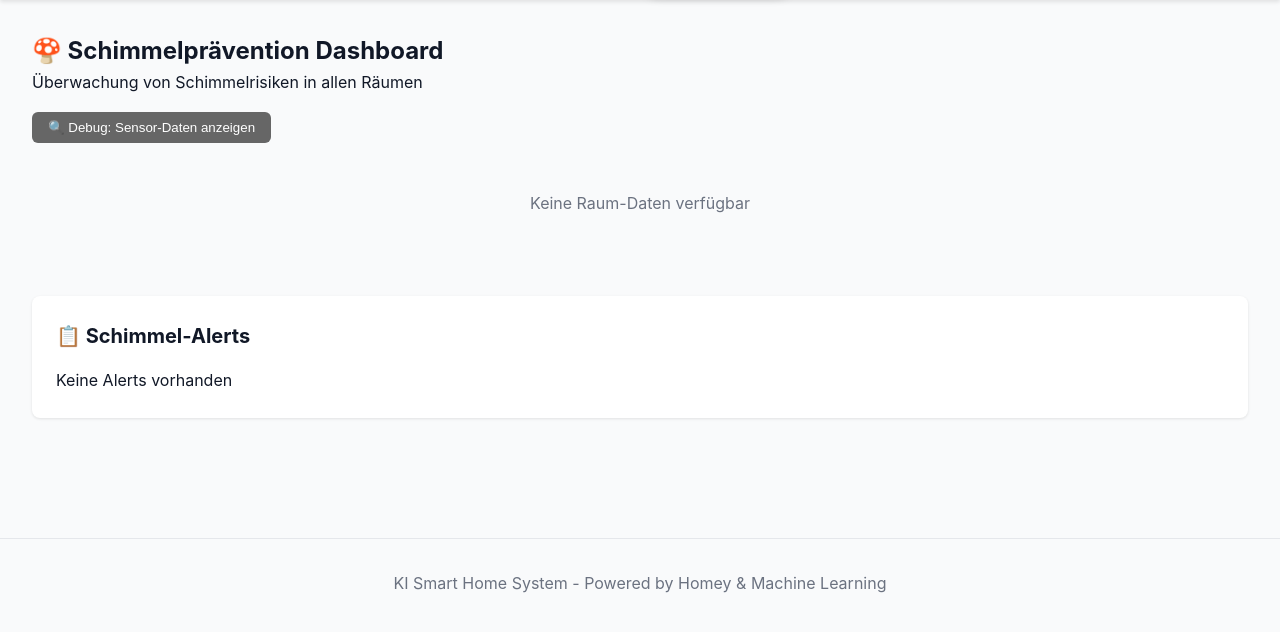
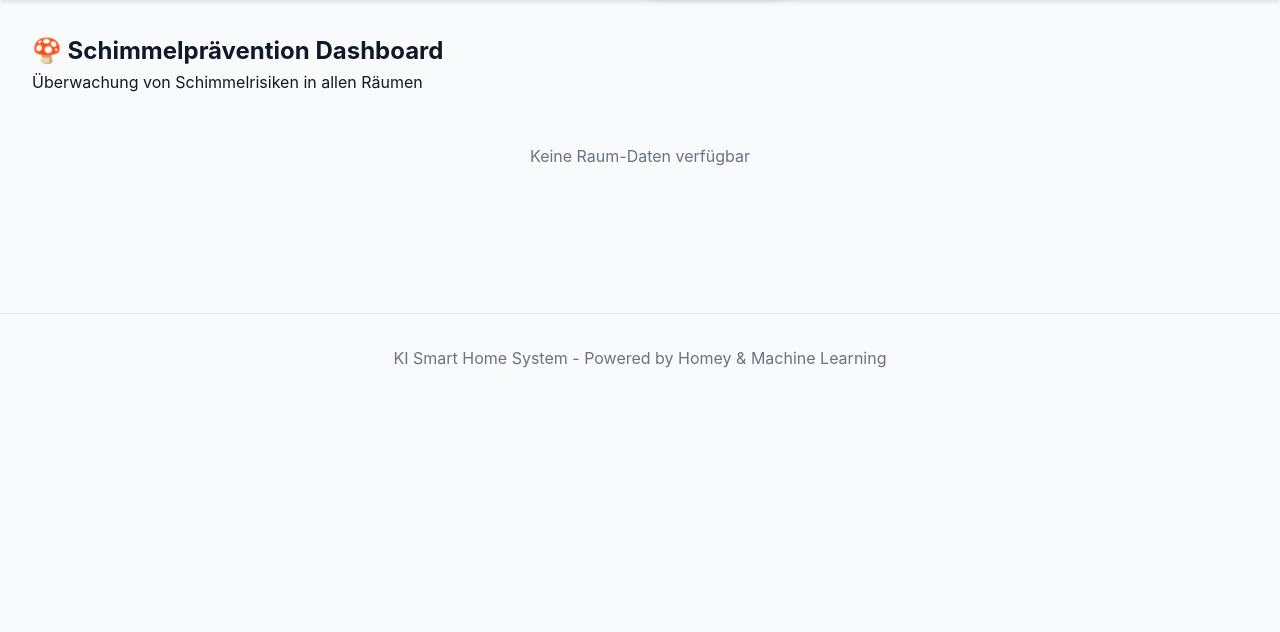
Before and after one commit to SHP-ART/KI-SYSTEM, a Flask app: page /mold-prevention in a window 1280 px wide. Shown: the part 146-778 px from the top of the page. Run offline with Flask 3, Linux system fonts and the light colour scheme; data that the repository does not hold is empty.

Commit message:
refactor: Simplify mold prevention dashboard to show only rooms
- Remove debug button and sensor data display
- Remove alerts section at bottom
- Focus on room-based mold risk overview
- Clean up unused JavaScript functions
- Keep room statistics and risk assessment

🤖 Generated with [Claude Code](https://claude.com/claude-code)

Co-Authored-By: Claude <noreply@anthropic.com>

```diff
--- a/src/web/templates/mold_prevention.html
+++ b/src/web/templates/mold_prevention.html
@@ -4,18 +4,10 @@
 <div class="page-header">
     <h2>🍄 Schimmelprävention Dashboard</h2>
     <p>Überwachung von Schimmelrisiken in allen Räumen</p>
-    <button onclick="showDebugInfo()" style="margin-top: 1rem; padding: 0.5rem 1rem; background: #666; color: white; border: none; border-radius: 6px; cursor: pointer;">
-        🔍 Debug: Sensor-Daten anzeigen
-    </button>
 </div>
 
 <div id="rooms-container" style="display: grid; grid-template-columns: repeat(auto-fit, minmax(300px, 1fr)); gap: 1rem;">
     <div class="loading">Lade Raum-Daten...</div>
-</div>
-
-<div class="card" style="margin-top: 2rem;">
-    <h3>📋 Schimmel-Alerts</h3>
-    <div id="alerts-container"></div>
 </div>
 
 <style>
@@ -36,12 +28,6 @@ async function loadData() {
     } catch (error) {
         document.getElementById('rooms-container').innerHTML = '<div class="loading">❌ Fehler beim Laden</div>';
     }
-
-    try {
-        const alertsResponse = await fetch('/api/mold/alerts?limit=10');
-        const alertsData = await alertsResponse.json();
-        if (alertsData.success) displayAlerts(alertsData.alerts);
-    } catch (error) {}
 }
 
 function displayRooms(rooms) {
@@ -117,74 +103,6 @@ function displayRooms(rooms) {
     }).join('');
 }
 
-function displayAlerts(alerts) {
-    const container = document.getElementById('alerts-container');
-    if (alerts.length === 0) {
-        container.innerHTML = '<p>Keine Alerts vorhanden</p>';
-        return;
-    }
-
-    container.innerHTML = '<table style="width: 100%; border-collapse: collapse;">' +
-        '<tr><th>Zeit</th><th>Raum</th><th>Feuchtigkeit</th><th>Risiko</th><th>Empfehlung</th></tr>' +
-        alerts.map(alert => `
-            <tr style="border-bottom: 1px solid #eee;">
-                <td>${new Date(alert.timestamp).toLocaleString('de-DE')}</td>
-                <td>${alert.room_name}</td>
-                <td>${alert.humidity}%</td>
-                <td><span class="risk-badge risk-${alert.risk_level}">${alert.risk_level}</span></td>
-                <td>${alert.recommendation}</td>
-            </tr>
-        `).join('') +
-        '</table>';
-}
-
-async function showDebugInfo() {
-    try {
-        const response = await fetch('/api/mold/debug');
-        const data = await response.json();
-
-        if (data.success) {
-            // Zeige Debug-Info in neuem Fenster/Alert
-            const debugText = JSON.stringify(data.devices, null, 2);
-
-            // Erstelle Modal-Dialog
-            const modal = document.createElement('div');
-            modal.style.cssText = 'position: fixed; top: 0; left: 0; right: 0; bottom: 0; background: rgba(0,0,0,0.8); z-index: 9999; display: flex; align-items: center; justify-content: center; padding: 2rem;';
-
-            const content = document.createElement('div');
-            content.style.cssText = 'background: white; padding: 2rem; border-radius: 8px; max-width: 90%; max-height: 90%; overflow: auto;';
-
-            content.innerHTML = `
-                <h3>🔍 Sensor Debug-Informationen</h3>
-                <p>Gefundene Geräte mit Temperatur/Luftfeuchtigkeit: ${data.count}</p>
-                <pre style="background: #f5f5f5; padding: 1rem; border-radius: 6px; overflow: auto; max-height: 60vh; font-size: 0.85em;">${debugText}</pre>
-                <button onclick="this.closest('div').parentElement.remove()" style="margin-top: 1rem; padding: 0.5rem 1rem; background: #4CAF50; color: white; border: none; border-radius: 6px; cursor: pointer;">
-                    Schließen
-                </button>
-                <button onclick="copyToClipboard('${debugText.replace(/'/g, "\\'")}'); alert('In Zwischenablage kopiert!')" style="margin-left: 1rem; padding: 0.5rem 1rem; background: #2196F3; color: white; border: none; border-radius: 6px; cursor: pointer;">
-                    📋 Kopieren
-                </button>
-            `;
-
-            modal.appendChild(content);
-            document.body.appendChild(modal);
-        } else {
-            alert('Fehler beim Laden der Debug-Informationen: ' + data.error);
-        }
-    } catch (error) {
-        alert('Fehler: ' + error.message);
-    }
-}
-
-function copyToClipboard(text) {
-    const textarea = document.createElement('textarea');
-    textarea.value = text;
-    document.body.appendChild(textarea);
-    textarea.select();
-    document.execCommand('copy');
-    document.body.removeChild(textarea);
-}
-
 document.addEventListener('DOMContentLoaded', loadData);
 setInterval(loadData, 60000); // Alle 60 Sekunden
 </script>
```
